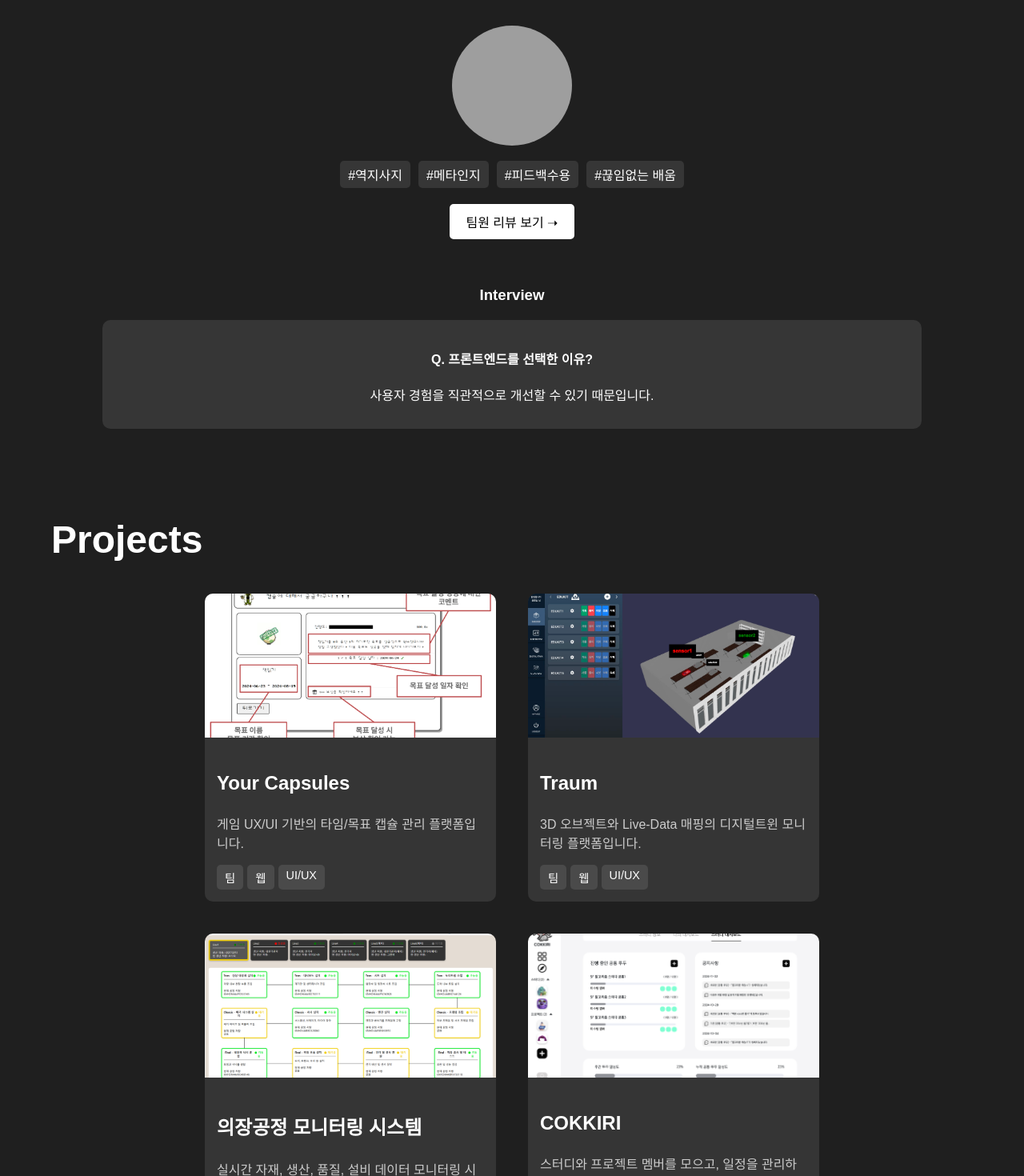
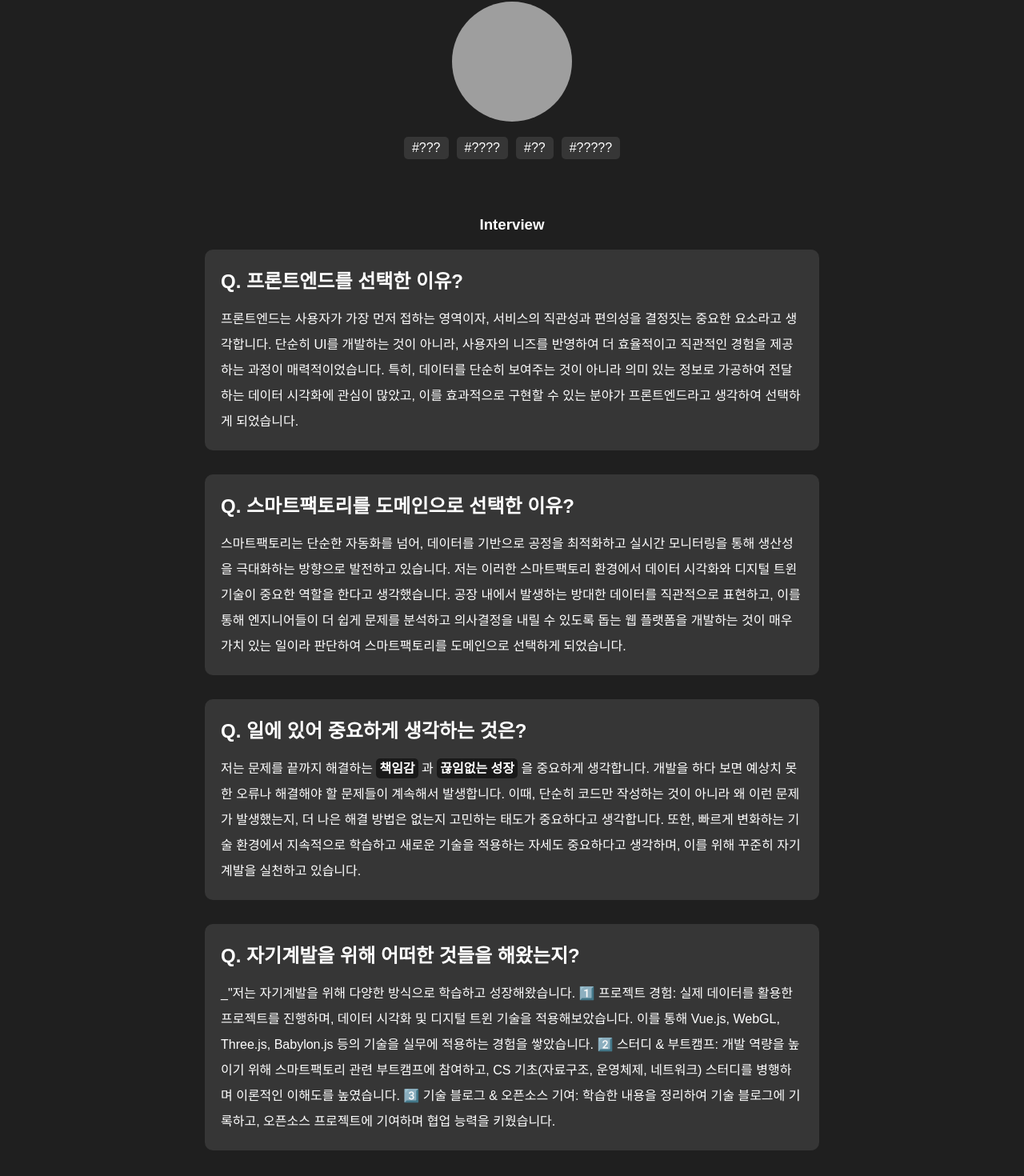
Before and after one commit to seobkun325/seobkun-portfolio, a Vue app: page / in a window 1280 px wide. Shown: the part 993-2463 px from the top of the page at 80% size. Built offline with nearby package versions, Linux system fonts and the light colour scheme; grey boxes are pictures that could not be loaded.

Commit message:
fix : about me q&a 내용 수정

```diff
--- a/src/components/AboutMe.vue
+++ b/src/components/AboutMe.vue
@@ -9,21 +9,56 @@
 
     <!-- 해시태그 -->
     <div class="about__tags">
-      <span>#역지사지</span>
-      <span>#메타인지</span>
-      <span>#피드백수용</span>
-      <span>#끊임없는 배움</span>
+      <span>#???</span>
+      <span>#????</span>
+      <span>#??</span>
+      <span>#?????</span>
     </div>
-
-    <!-- 팀원 리뷰 보기 버튼 -->
-    <button class="about__review-btn">팀원 리뷰 보기 ➝</button>
 
     <!-- 인터뷰 섹션 -->
     <div class="about__interview">
       <h3>Interview</h3>
       <div class="about__qa">
-        <h4>Q. 프론트엔드를 선택한 이유?</h4>
-        <p>사용자 경험을 직관적으로 개선할 수 있기 때문입니다.</p>
+        <div class="q">Q. 프론트엔드를 선택한 이유?</div>
+        <div class="a">
+          프론트엔드는 사용자가 가장 먼저 접하는 영역이자, 서비스의 직관성과 편의성을 결정짓는 중요한 요소라고
+          생각합니다. 단순히 UI를 개발하는 것이 아니라, 사용자의 니즈를 반영하여 더 효율적이고 직관적인 경험을 제공하는
+          과정이 매력적이었습니다. 특히, 데이터를 단순히 보여주는 것이 아니라 의미 있는 정보로 가공하여 전달하는 데이터
+          시각화에 관심이 많았고, 이를 효과적으로 구현할 수 있는 분야가 프론트엔드라고 생각하여 선택하게 되었습니다.
+        </div>
+      </div>
+      <div class="about__qa">
+        <div class="q">Q. 스마트팩토리를 도메인으로 선택한 이유?</div>
+        <div class="a">
+          스마트팩토리는 단순한 자동화를 넘어, 데이터를 기반으로 공정을 최적화하고 실시간 모니터링을 통해 생산성을
+          극대화하는 방향으로 발전하고 있습니다. 저는 이러한 스마트팩토리 환경에서 데이터 시각화와 디지털 트윈 기술이
+          중요한 역할을 한다고 생각했습니다. 공장 내에서 발생하는 방대한 데이터를 직관적으로 표현하고, 이를 통해
+          엔지니어들이 더 쉽게 문제를 분석하고 의사결정을 내릴 수 있도록 돕는 웹 플랫폼을 개발하는 것이 매우 가치 있는
+          일이라 판단하여 스마트팩토리를 도메인으로 선택하게 되었습니다.
+        </div>
+      </div>
+      <div class="about__qa">
+        <div class="q">Q. 일에 있어 중요하게 생각하는 것은?</div>
+        <div class="a">
+          저는 문제를 끝까지 해결하는 <span class="a__highlight">책임감</span> 과
+          <span class="a__highlight">끊임없는 성장</span> 을 중요하게 생각합니다. 개발을 하다 보면 예상치 못한 오류나
+          해결해야 할 문제들이 계속해서 발생합니다. 이때, 단순히 코드만 작성하는 것이 아니라 왜 이런 문제가 발생했는지,
+          더 나은 해결 방법은 없는지 고민하는 태도가 중요하다고 생각합니다. 또한, 빠르게 변화하는 기술 환경에서
+          지속적으로 학습하고 새로운 기술을 적용하는 자세도 중요하다고 생각하며, 이를 위해 꾸준히 자기계발을 실천하고
+          있습니다.
+        </div>
+      </div>
+
+      <div class="about__qa">
+        <div class="q">Q. 자기계발을 위해 어떠한 것들을 해왔는지?</div>
+        <div class="a">
+          _"저는 자기계발을 위해 다양한 방식으로 학습하고 성장해왔습니다. 1️⃣ 프로젝트 경험: 실제 데이터를 활용한
+          프로젝트를 진행하며, 데이터 시각화 및 디지털 트윈 기술을 적용해보았습니다. 이를 통해 Vue.js, WebGL, Three.js,
+          Babylon.js 등의 기술을 실무에 적용하는 경험을 쌓았습니다. 2️⃣ 스터디 & 부트캠프: 개발 역량을 높이기 위해
+          스마트팩토리 관련 부트캠프에 참여하고, CS 기초(자료구조, 운영체제, 네트워크) 스터디를 병행하며 이론적인
+          이해도를 높였습니다. 3️⃣ 기술 블로그 & 오픈소스 기여: 학습한 내용을 정리하여 기술 블로그에 기록하고, 오픈소스
+          프로젝트에 기여하며 협업 능력을 키웠습니다.
+        </div>
       </div>
     </div>
   </section>
@@ -38,8 +73,9 @@
   display: flex;
   flex-direction: column;
   align-items: center;
-  justify-content: center;
+  justify-content: flex-start;
   text-align: center;
+  padding: 40px 0px;
 }
 
 /* 제목 */
@@ -94,13 +130,37 @@
 /* 인터뷰 */
 .about__interview {
   margin-top: 40px;
-  width: 80%;
+  width: 60%;
+  padding: 1%;
 }
 
 .about__qa {
+  display: flex;
+  flex-direction: column;
   margin-top: 20px;
   background: rgba(255, 255, 255, 0.1);
-  padding: 15px;
+  padding: 20px;
   border-radius: 10px;
+  margin-bottom: 30px;
+}
+.q {
+  font-weight: bold;
+  font-size: 1.5rem;
+  text-align: left;
+  margin-bottom: 1rem;
+}
+.a {
+  font-size: 1rem;
+  text-align: left;
+  font-weight: 300;
+  line-height: 2rem;
+}
+.a__highlight {
+  background-color: rgb(25, 25, 25);
+  color: white;
+  padding: 4px 4px;
+  border-radius: 5px;
+  font-weight: 600;
+  display: inline; /* 문장 속에서 자연스럽게 이어지도록 변경 */
 }
 </style>
--- a/src/components/Hero.vue
+++ b/src/components/Hero.vue
@@ -12,7 +12,7 @@
       <h2 class="hero__subtitle">프론트엔드 개발자 <span class="bold">윤준섭</span>입니다.</h2>
       <p class="hero__description">
         사용자를 생각하는 <span class="highlight">역지사지</span> 마인드,<br />
-        포기하지 않고 <span class="bold">책임감</span> 있게 일하는 개발자입니다.
+        포기하지 않고 <span class="highlight">책임감</span> 있게 일하는 개발자입니다.
       </p>
     </div>
 
```
